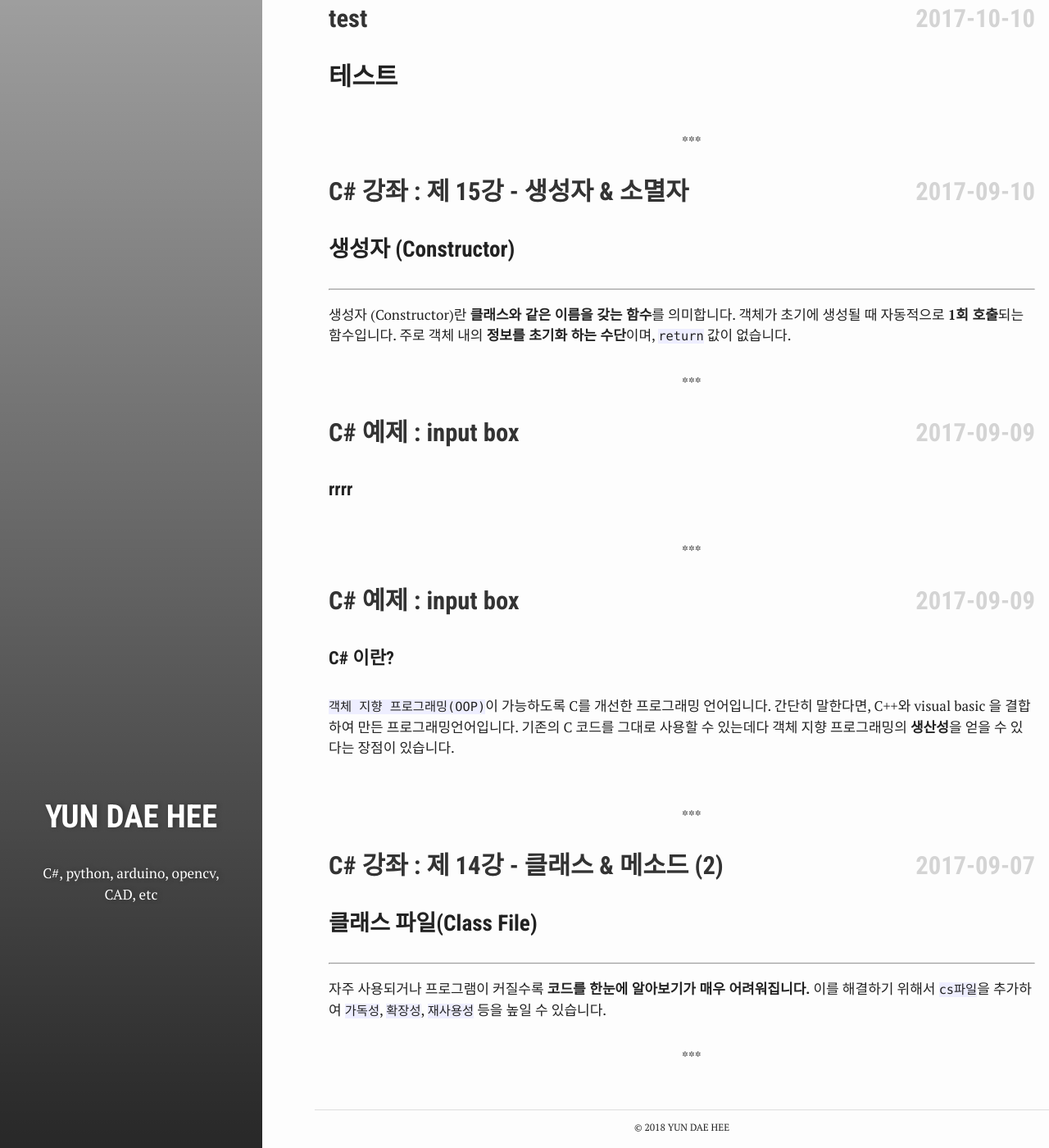
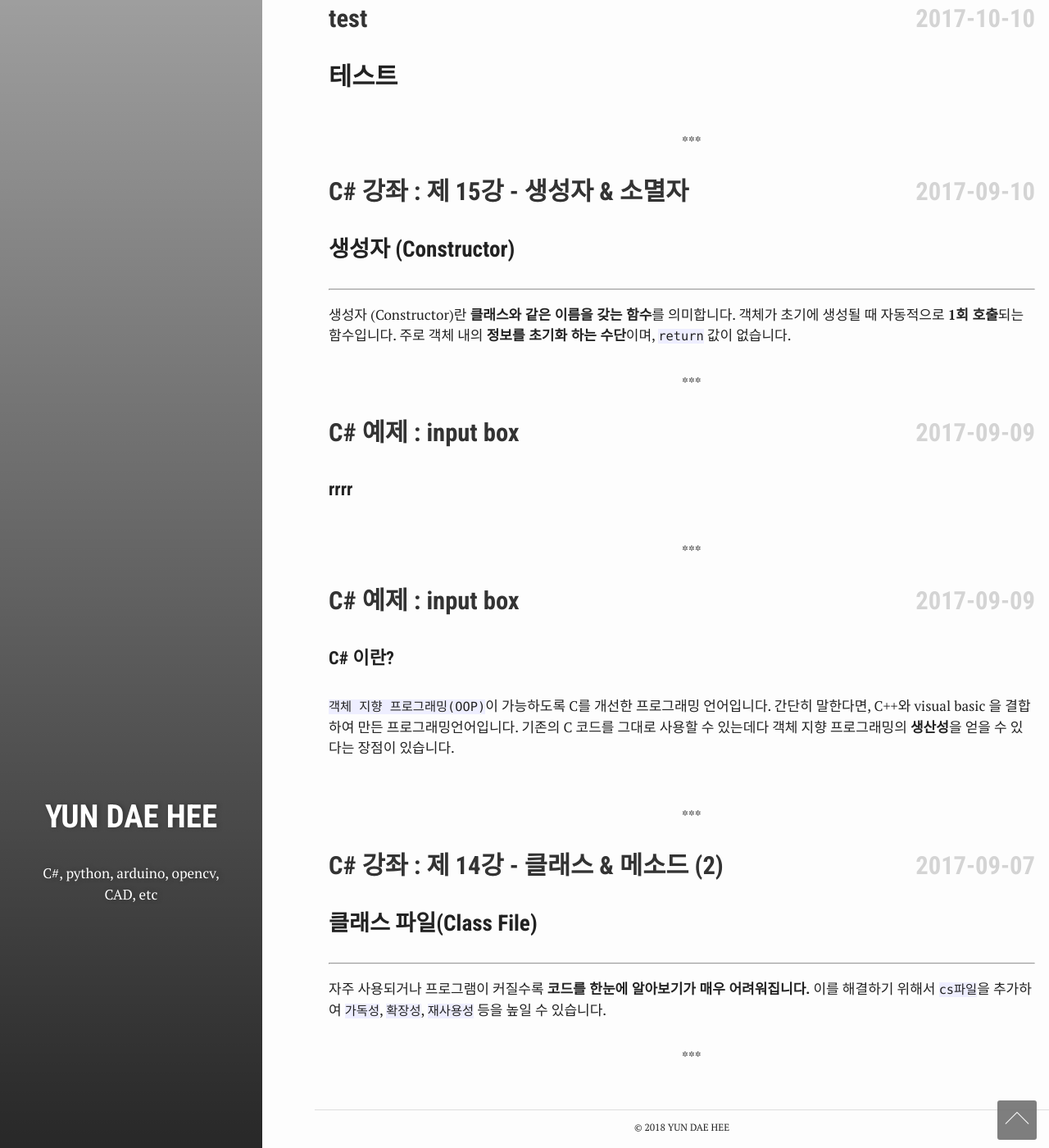
Before and after one commit to test076923/test076923.github.io, a Jekyll site: the page built from index.html, in a window 1280 px wide and 1400 px high, scrolled down 102 px. Shown: the whole window at 82% size. Built offline with Jekyll 4.4.1, drawn with Linux system fonts in a browser that asks for light colours; comment, search, counter and statistics services are not loaded.

Commit message:
Update top.html

```diff
--- a/_includes/top.html
+++ b/_includes/top.html
@@ -2,9 +2,9 @@
 <style type="text/css">
 	h1 { font-size: 34px; line-height: 1.2; margin: 0.3em 0 10px; }
 	#scrolltotop{position:fixed;bottom:0px;right:0px}#scrolltotop
-	span{width:48px;height:48px;display:block;background:url("www.uhoon.co.kr/test/1183/top.png") top no-repeat;margin:0px
+	span{width:48px;height:48px;display:block;background:url("https://github.com/test076923/test076923.github.io/blob/master/assets/images/top.png?raw=true") top no-repeat;margin:0px
 	15px 10px 0;border-radius:3px;-webkit-transition:all 0.2s ease-out;-moz-transition:all 0.2s ease-out;-o-transition:all 0.2s ease-out;-ms-transition:all 0.2s ease-out;transition:all 0.2s ease-out}#scrolltotop a:hover
-	span{background:url("www.uhoon.co.kr/test/1183/top.png") bottom no-repeat}
+	span{background:url("https://github.com/test076923/test076923.github.io/blob/master/assets/images/top.png?raw=true") bottom no-repeat}
 </style>
 
 <script type="text/javascript">
```
